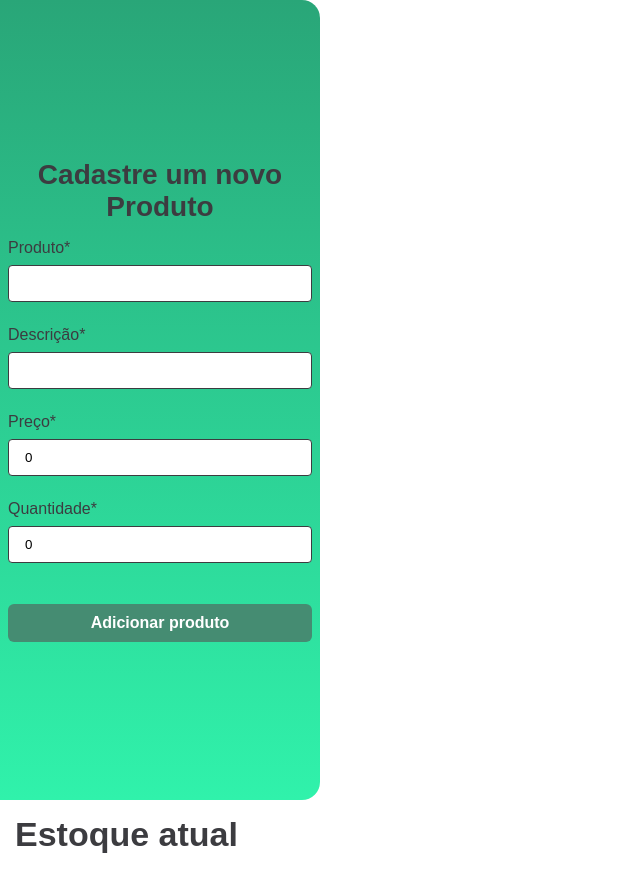
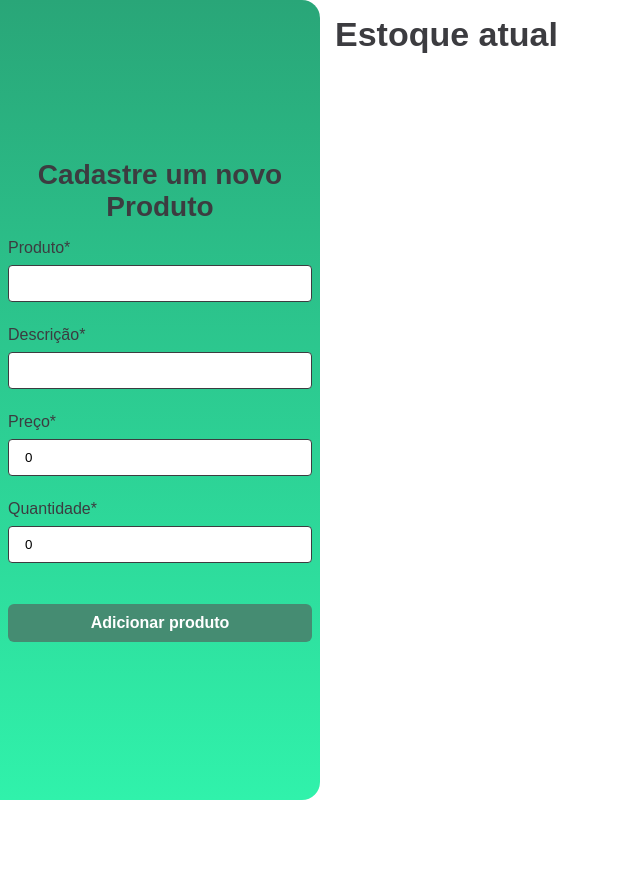
Before and after one commit to HamiltonGJr/mini-projeto-estoque, a React (Vite) app: page / in a window 1280 px wide. Shown: the top 892 px of the page, without its empty margins (0-640 px from the left). After the commit the page ends 800 px from the top, so only its background shows below. Built offline with nearby package versions, Linux system fonts and the light colour scheme.

Commit message:
styled: adjusting the form and stock containers on the screen.

```diff
--- a/src/App.tsx
+++ b/src/App.tsx
@@ -4,6 +4,7 @@ import GlobalStyle from "./styles/GlobalStyles";
 import ProductForm from "./components/ProductForm";
 import { Product } from "./types/types";
 import ProductList from "./components/ProductList";
+import { ContainerGeral } from "./styles/AppStyles";
 
 function App() {
   const [products, setProducts] = useState<Product[]>([]);
@@ -27,14 +28,14 @@ function App() {
   return (
     <>
       <GlobalStyle />
-      <div>
+      <ContainerGeral>
         <ProductForm onAdd={handleAddProduct} />
         <ProductList
           product={products}
           onRemove={handleRemoveProduct}
           onEdit={handleEditProduct}
         />
-      </div>
+      </ContainerGeral>
     </>
   );
 }
--- /dev/null
+++ b/src/styles/AppStyles.ts
@@ -0,0 +1,6 @@
+import styled from "styled-components";
+
+export const ContainerGeral = styled.div`
+  height: 100vh;
+  display: flex;
+`;
```
